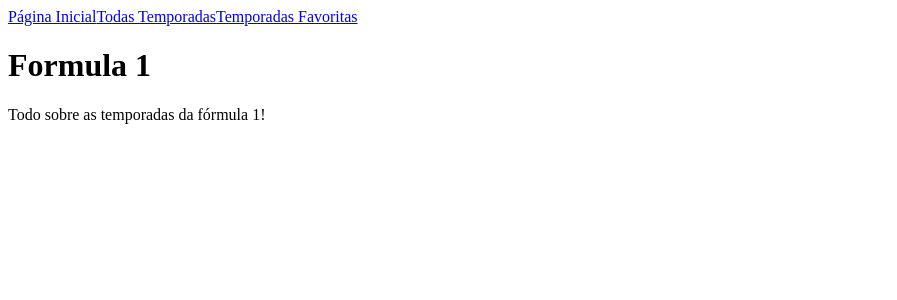
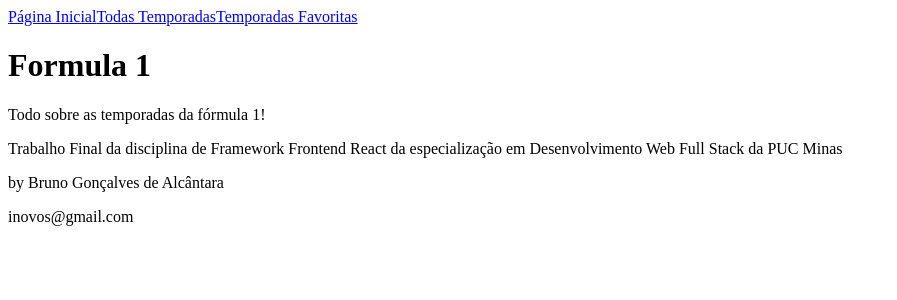
Before and after one commit to inovoxbh/FFR-Trabalho-Final, a React (Create React App) app: page / in a window 1280 px wide. Shown: the top 300 px of the page, without its empty margins (0-897 px from the left). Built offline with nearby package versions, Linux system fonts and the light colour scheme.

Commit message:
implementacao do componente Footer

```diff
--- /dev/null
+++ b/src/components/Footer.js
@@ -0,0 +1,11 @@
+import React from "react";
+
+export const Footer = () => {
+    return <div>
+        <footer>
+            <p>Trabalho Final da disciplina de Framework Frontend React da especialização em Desenvolvimento Web Full Stack da PUC Minas</p>
+            <p>by Bruno Gonçalves de Alcântara</p>
+            <p>inovos@gmail.com</p>
+        </footer>
+    </div>
+}
--- a/src/pages/FavoritesPage.js
+++ b/src/pages/FavoritesPage.js
@@ -1,6 +1,8 @@
 import React from "react";
 import { useSelector } from "react-redux";
 import {Header} from "../components/Header.js";
+import {Footer} from "../components/Footer.js";
+
 
 export const FavoritesPage = () => {
     const {favSeasons} = useSelector(state => state.favoritesreducer); /* extraiu apenas a propriedade favSeasons do state.favoritesreducer */
@@ -12,6 +14,7 @@ export const FavoritesPage = () => {
             <ol>
                 {favSeasons.map((favRound,i) => (<li key={i}> Season: {favRound} </li>))}
             </ol>
+            <Footer />
         </div>
     )
 
--- a/src/pages/HomePage.js
+++ b/src/pages/HomePage.js
@@ -1,5 +1,6 @@
 import React from "react";
 import {Header} from "../components/Header.js";
+import {Footer} from "../components/Footer.js";
 
 export const HomePage = () => {
     return (
@@ -7,6 +8,7 @@ export const HomePage = () => {
           <Header />
           <h1>Formula 1</h1>
           <p>Todo sobre as temporadas da fórmula 1!</p>
+          <Footer />
         </div>
       )
 };
--- a/src/pages/RoundsPage.js
+++ b/src/pages/RoundsPage.js
@@ -2,6 +2,8 @@ import React from "react";
 import { useRounds } from "../hooks/useRounds.js"
 import { Round } from "../components/Round.js"
 import {Header} from "../components/Header.js";
+import {Footer} from "../components/Footer.js";
+
 
 export const RoundsPage = (props) => {
     const rounds = useRounds(props.match.params.seasonid);
@@ -17,6 +19,7 @@ export const RoundsPage = (props) => {
                               </li>
                             ))}
         </ul>
+        <Footer />
       </div>
     )
 
--- a/src/pages/SeasonsPage.js
+++ b/src/pages/SeasonsPage.js
@@ -2,6 +2,7 @@ import React from "react";
 import { useSeasons } from "../hooks/useSeasons.js"
 import { Season } from "../components/Season.js"
 import {Header} from "../components/Header.js";
+import {Footer} from "../components/Footer.js";
 
 export const SeasonsPage = () => {
     const seasons = useSeasons();
@@ -17,6 +18,7 @@ export const SeasonsPage = () => {
                               </li>
                             ))}
         </ul>
+        <Footer />
       </div>
     )
 
```
